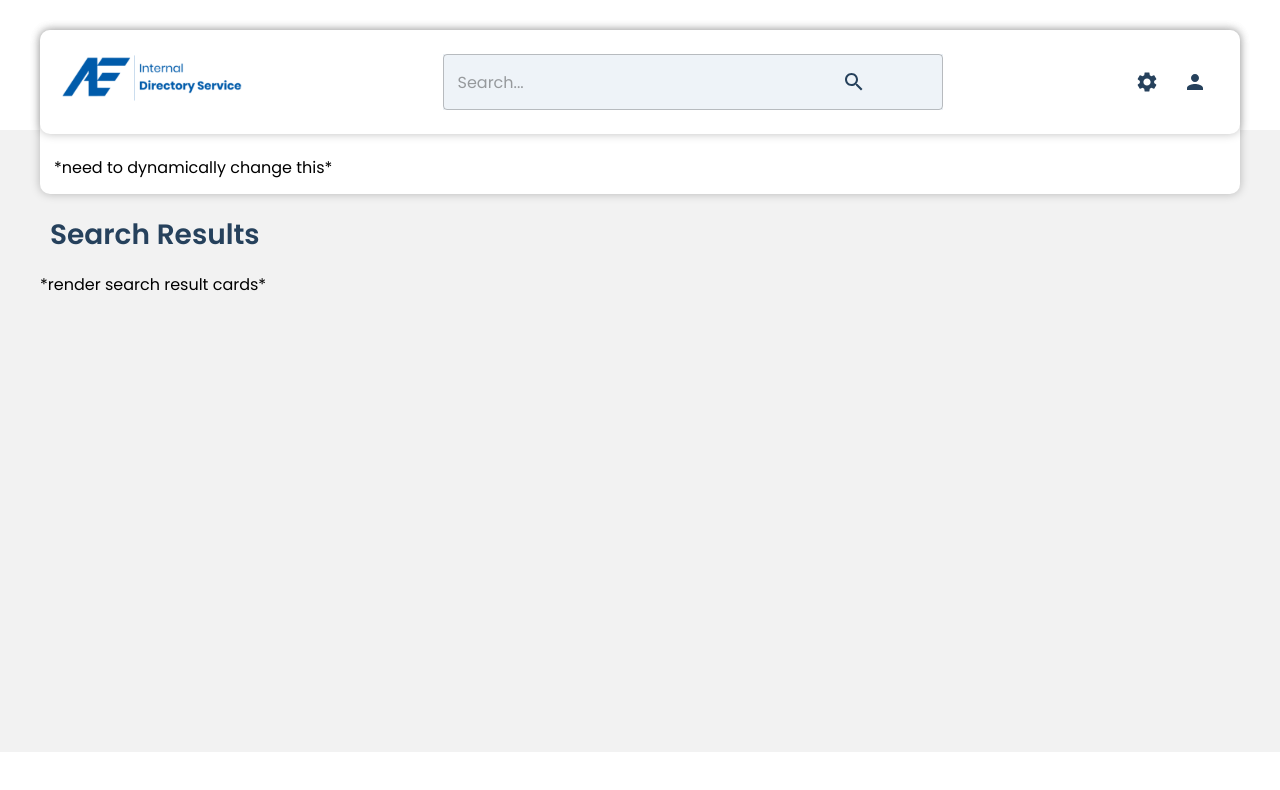
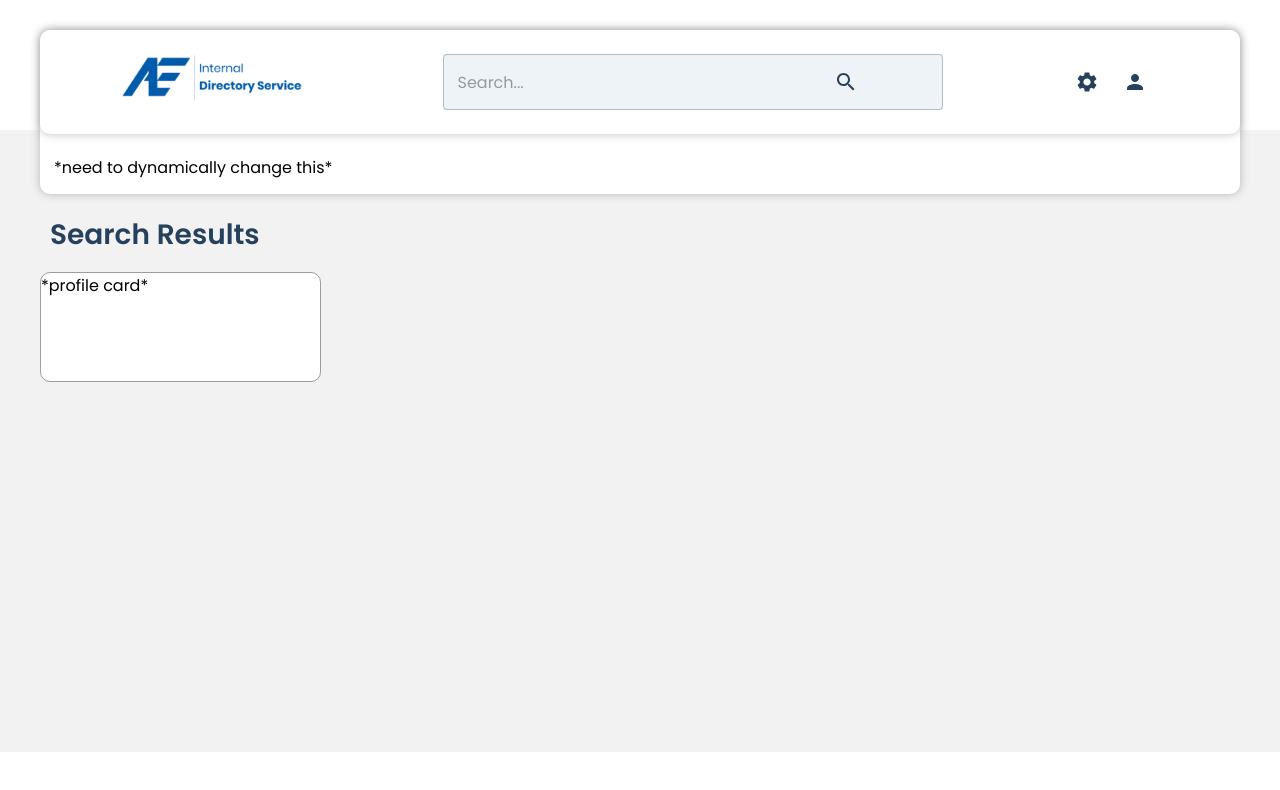
Before and after one commit to mandywan/Engineering-Associated, a React (Create React App) app in the folder frontend/: page /search in a window 1280 px wide. Shown: the top 790 px of the page. Built offline with nearby package versions, Linux system fonts and the light colour scheme.

Commit message:
change header if admin

```diff
--- a/frontend/src/ui/components/header/header.css
+++ b/frontend/src/ui/components/header/header.css
@@ -24,7 +24,6 @@
 
 .logo {
   position: relative;
-
 }
 
 .nav {
@@ -32,8 +31,8 @@
 }
 
 .spacing {
-  max-width: 15%;
-  width: 15%;
+  max-width: 10%;
+  width: 10%;
 }
 
 .header-under-box-wrapper {
--- a/frontend/src/ui/components/header/header.js
+++ b/frontend/src/ui/components/header/header.js
@@ -9,6 +9,9 @@ import Subheader from "./sub-header";
 import { Link } from "react-router-dom";
 
 const Header = (props) => {
+  const location = window.location.pathname;
+  console.log(location === "/admin");
+
   return (
     <div className="header-wrapper">
       <div className="header-box">
@@ -36,11 +39,13 @@ const Header = (props) => {
         </div>
       </div>
 
-      <div className="header-under-box-wrapper">
-        <div className="header-under-box">
-          <Subheader />
+      {location === "/admin" ? null : (
+        <div className="header-under-box-wrapper">
+          <div className="header-under-box">
+            <Subheader />
+          </div>
         </div>
-      </div>
+      )}
     </div>
   );
 };
--- a/frontend/src/ui/components/header/sub-header/sub-header.js
+++ b/frontend/src/ui/components/header/sub-header/sub-header.js
@@ -1,7 +1,8 @@
-import { ListSubheader } from '@material-ui/core';
 import React from 'react';
 
 const Subheader = (props) => {
+  const location = window.location.pathname;
+  console.log(location);
   return (
     <div>
       *need to dynamically change this*
--- /dev/null
+++ b/frontend/src/ui/components/profile-card/profile-card.css
@@ -0,0 +1,8 @@
+.profile-card-wrapper {
+  width: 281px;
+  height: 110px;
+  background: #FFFFFF;
+  border: 1px solid #9D9D9D;
+  box-sizing: border-box;
+  border-radius: 10px;
+}
--- a/frontend/src/ui/components/profile-card/profile-card.js
+++ b/frontend/src/ui/components/profile-card/profile-card.js
@@ -0,0 +1,12 @@
+import React from 'react';
+import "./profile-card.css";
+
+const ProfileCard = (props) => {
+  return (
+    <div className="profile-card-wrapper">
+      *profile card*
+    </div>
+  );
+}
+
+export default ProfileCard;
--- a/frontend/src/ui/components/search-bar/search-bar.js
+++ b/frontend/src/ui/components/search-bar/search-bar.js
@@ -11,7 +11,6 @@ import {
   InputAdornment,
 } from "@material-ui/core";
 import SearchIcon from "@material-ui/icons/Search";
-import FilterListIcon from "@material-ui/icons/FilterList";
 import { Autocomplete } from "@material-ui/lab";
 
 const dummy_data = [
@@ -24,14 +23,10 @@ const dummy_data = [
 ];
 
 const useStyles = makeStyles((theme) => ({
-  root: {
-    padding: "2px 4px",
-    display: "flex",
-    alignItems: "center",
-  },
   autocomplete: {
     width: 500,
     display: "flex",
+    paddingRight: 0,
   },
   text_field: {
     width: "100%",
@@ -126,7 +121,7 @@ const SearchBar = (props) => {
 
                 // ),
                 endAdornment: (
-                  <InputAdornment position="end">
+                  <InputAdornment positionEnd>
                     <IconButton type="button" className={classes.iconButton}>
                       <SearchIcon color="primary" />
                     </IconButton>
--- a/frontend/src/ui/components/search-results/search-results.js
+++ b/frontend/src/ui/components/search-results/search-results.js
@@ -1,11 +1,12 @@
 import React from "react";
 import "./search-results.css";
+import ProfileCard from "../profile-card";
 
 const SearchResults = (props) => {
   return (
     <div className="search-results-wrapper">
       <div className="search-results-container">
-        *render search result cards*
+        <ProfileCard />
       </div>
     </div>
   );
```
